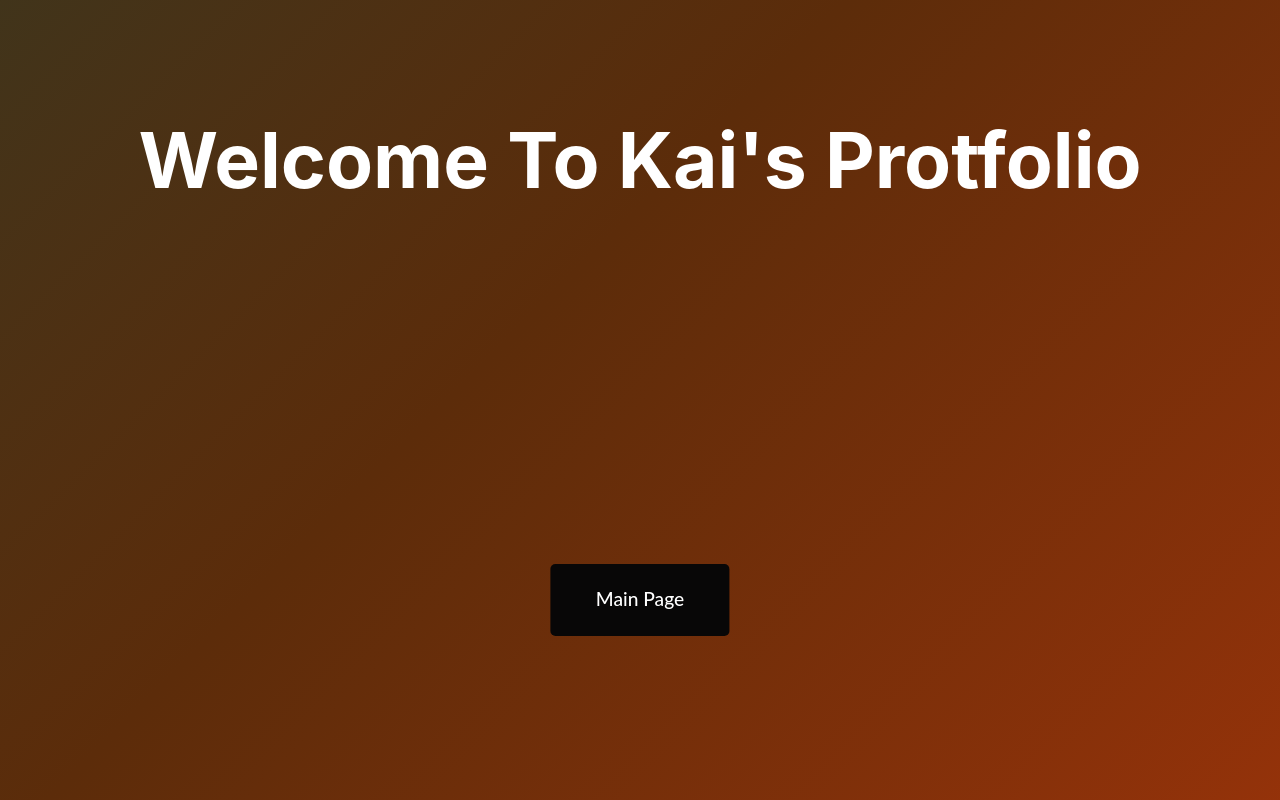
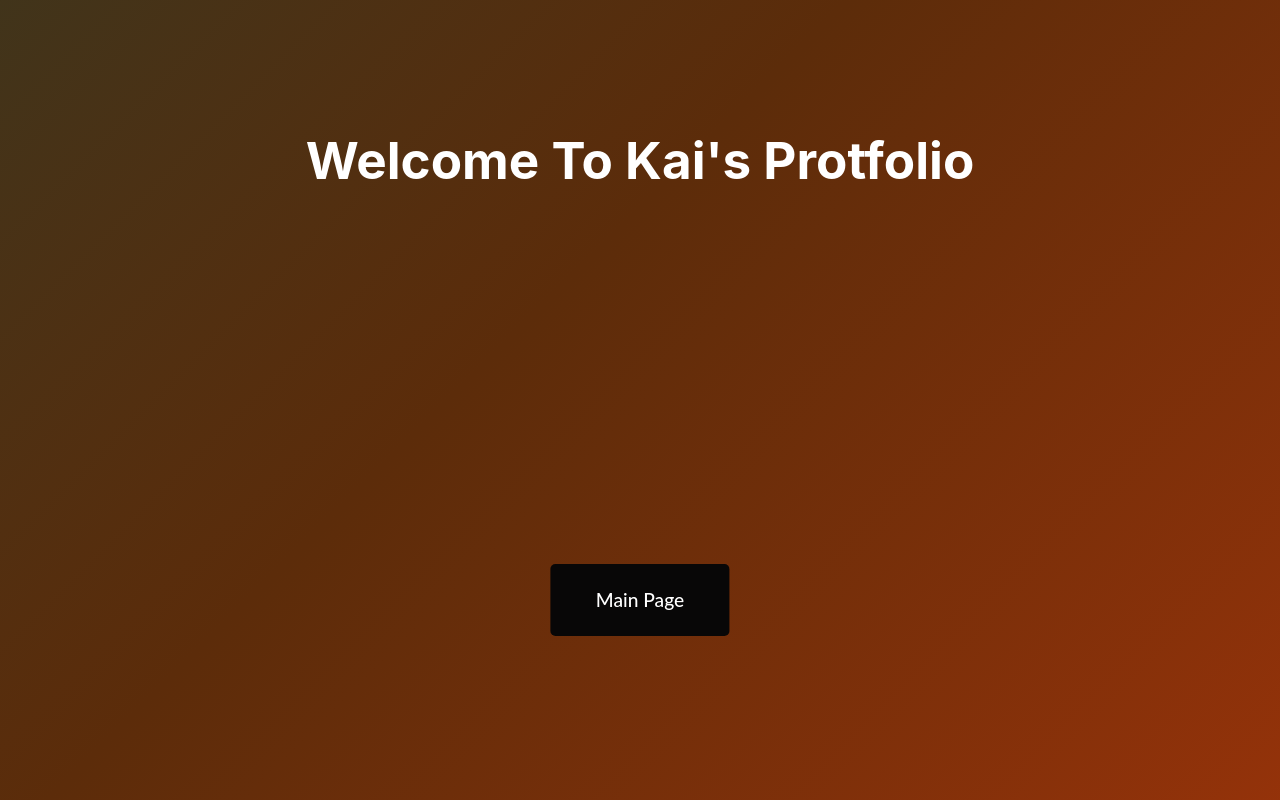
Before and after one commit to KaiMHK/Kai-website, a React (Create React App) app: page / in a window 1280 px wide. Built offline with nearby package versions, Linux system fonts and the light colour scheme.

Commit message:
fixMainBtnFont

```diff
--- a/src/styles/Start.css
+++ b/src/styles/Start.css
@@ -1,28 +1,9 @@
-/* #mainBtn {
-    background-color: #176ca1;
-    border: none;
-    color: white;
-    margin: 0 auto;
-    text-align: center;
-    text-decoration: none;
-    display: block;
-    cursor: pointer;
-    border-radius: 10px;
-    margin-top: 20px;
-    margin-bottom: 20px;
-    transition-duration: 0.4s;
-    position: absolute;
-    top: 75%;
-    left: 50%;
-    transform: translate(-50%, -50%);
-} */
-
 #mainBtn:hover {
     background-color: rgb(5, 0, 0);
 }
 
 body {
-    background: linear-gradient(-45deg, #da3a09, #5c2c0a, #034640, #060a5a);
+    background: linear-gradient(-45deg, #da3a09, #5c2c0a, #034640, #050c99);
     background-size: 400% 400%;
     animation: gradient 10s ease infinite;
     height: 100vh;
@@ -44,7 +25,6 @@ body {
     text-decoration: none;
     color: #fff;
     border-radius: 5px;
-    /* padding: 25px 25px; */
     font-family: 'Lato', sans-serif;
     font-weight: 500;
     background: transparent;
@@ -96,11 +76,13 @@ body {
   }
 
   #buttonText{
+    display: flex;
+    justify-content: center;
+    align-items: center;
+    height: 100%;
+    width: 100%;
     color : white;
-    align-items: center;
-    text-align: center;
-    line-height: 200%;
-    font-size: 100%;
+    font-size: 1.5vw;
   }
 
   #title{
@@ -113,5 +95,5 @@ body {
     top: 20%;
     transform: translate(-50%, -50%);
     width: 80%;
-    font-size: 6vw;
+    font-size: 4vw;
   }
```
